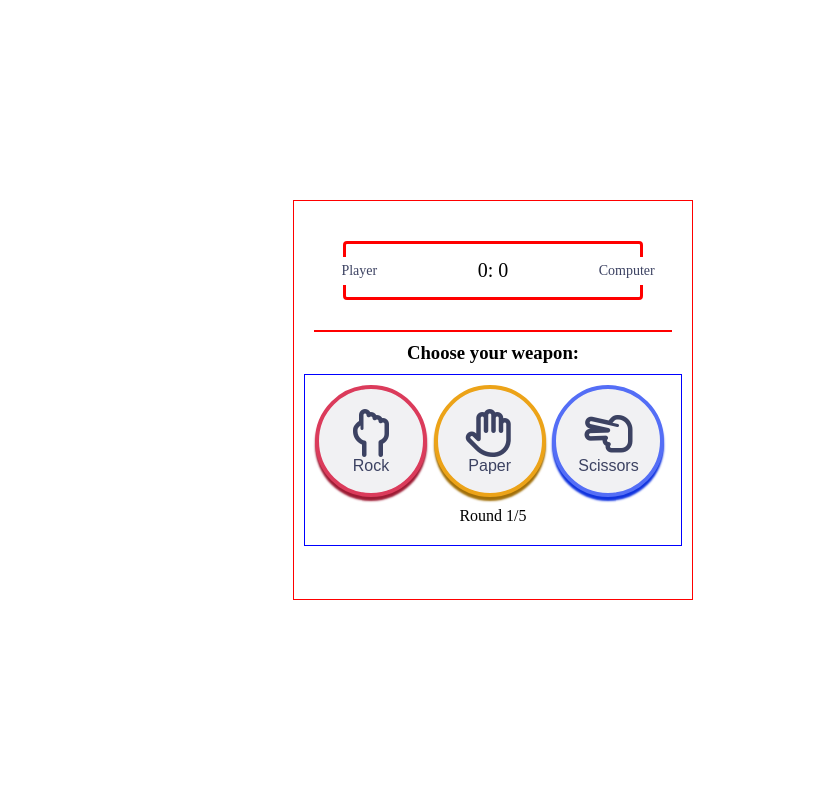
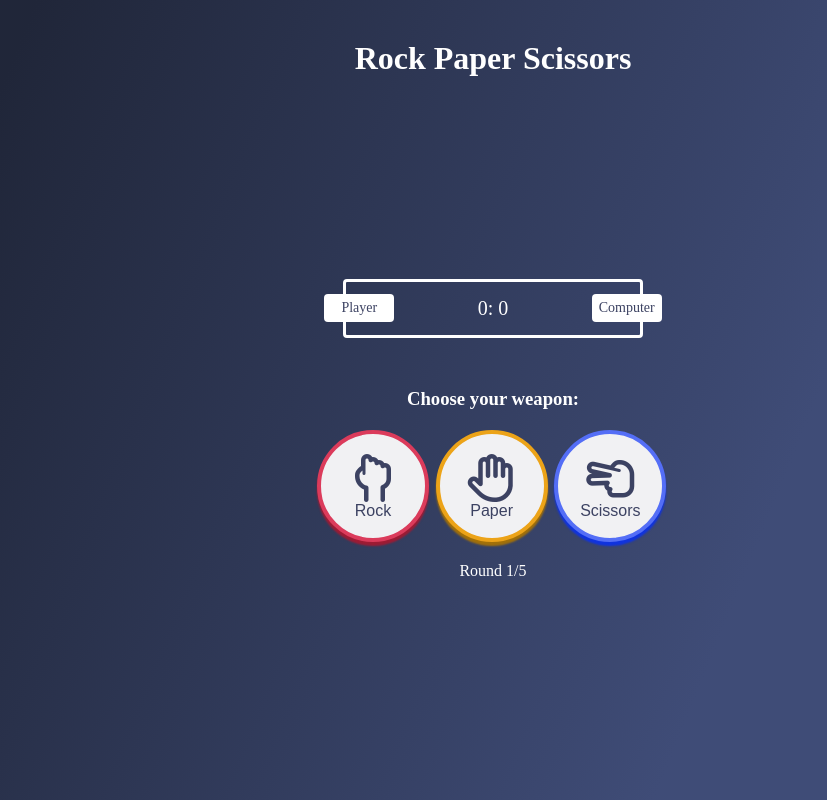
Before and after one commit to Xolicle/Rock-Paper-Scissors, a plain HTML site: page index.html in a window 1280 px wide. Shown: the whole page, without its empty margins (147-974 px from the left). Drawn offline with Linux system fonts and the light colour scheme.

Commit message:
changing styles, like removing / adding borders

```diff
--- a/index.html
+++ b/index.html
@@ -11,6 +11,9 @@
     <title>Rock Paper Scissors</title>
   </head>
   <body>
+    <div>
+      <h1>Rock Paper Scissors</h1>
+    </div>
     <div class="container">
       <div class="scoreBoard">
         <div id="playerLabel" class="scoreLabel">Player</div>
--- a/index.js
+++ b/index.js
@@ -112,13 +112,13 @@ function gameOver(list, move) {
   const result = document.querySelector(".result");
   const weapon = document.querySelector(".weapon");
   const restart = document.querySelector(".restart");
-  // const resultPerRound = document.querySelector(".resultPerRound");
+  const resultPerRound = document.querySelector(".resultPerRound");
   const end = document.querySelector(".gameOver");
   list.forEach((elem) => {
     elem.style.display = "none";
   });
   move.style.display = "none";
-  // resultPerRound.style.display = "none";
+  resultPerRound.style.display = "none";
   weapon.style.display = "none";
   restart.style.display = "flex";
   end.style.display = "flex";
--- a/style.css
+++ b/style.css
@@ -5,9 +5,21 @@
 }
 body {
   display: flex;
+  flex-direction: column;
   align-items: center;
   justify-content: center;
+
+  color: #ffffff;
+  background: linear-gradient(
+    112.1deg,
+    rgb(32, 38, 57) 11.4%,
+    rgb(63, 76, 119) 70.2%
+  );
   min-height: 100vh;
+}
+h1 {
+  text-align: center;
+  margin-top: 2.5rem;
 }
 .scoreBoard {
   /* display: flex;
@@ -18,7 +30,7 @@ body {
   text-align: center;
   position: relative;
   font-size: 20px;
-  border: 3px solid red;
+  border: 3px solid #ffffff;
   border-radius: 4px;
 }
 .scoreLabel {
@@ -44,19 +56,20 @@ body {
 .resultPerRound {
   display: flex;
   justify-content: space-around;
-  margin: 10px;
-  border: 1px solid red;
+  margin: 20px;
+  /* border: 1px solid red; */
 }
 .container {
-  border: 1px solid red;
-  width: 25rem;
+  /* border: 1px solid red; */
+  /* width: 25rem; */
   height: 25rem;
   padding: 0.625rem;
-  /* margin: auto; */
+  margin: auto;
 }
 .content {
-  border: 1px solid blue;
+  /* border: 1px solid blue; */
   padding: 0.625rem;
+  margin: 0.625rem;
 }
 .content button {
   width: 7rem;
@@ -74,7 +87,7 @@ body {
 }
 .moves {
   text-align: center;
-  margin: 0.625rem;
+  margin: 1.25rem;
 }
 .restart {
   border-radius: 0.625rem;
```
